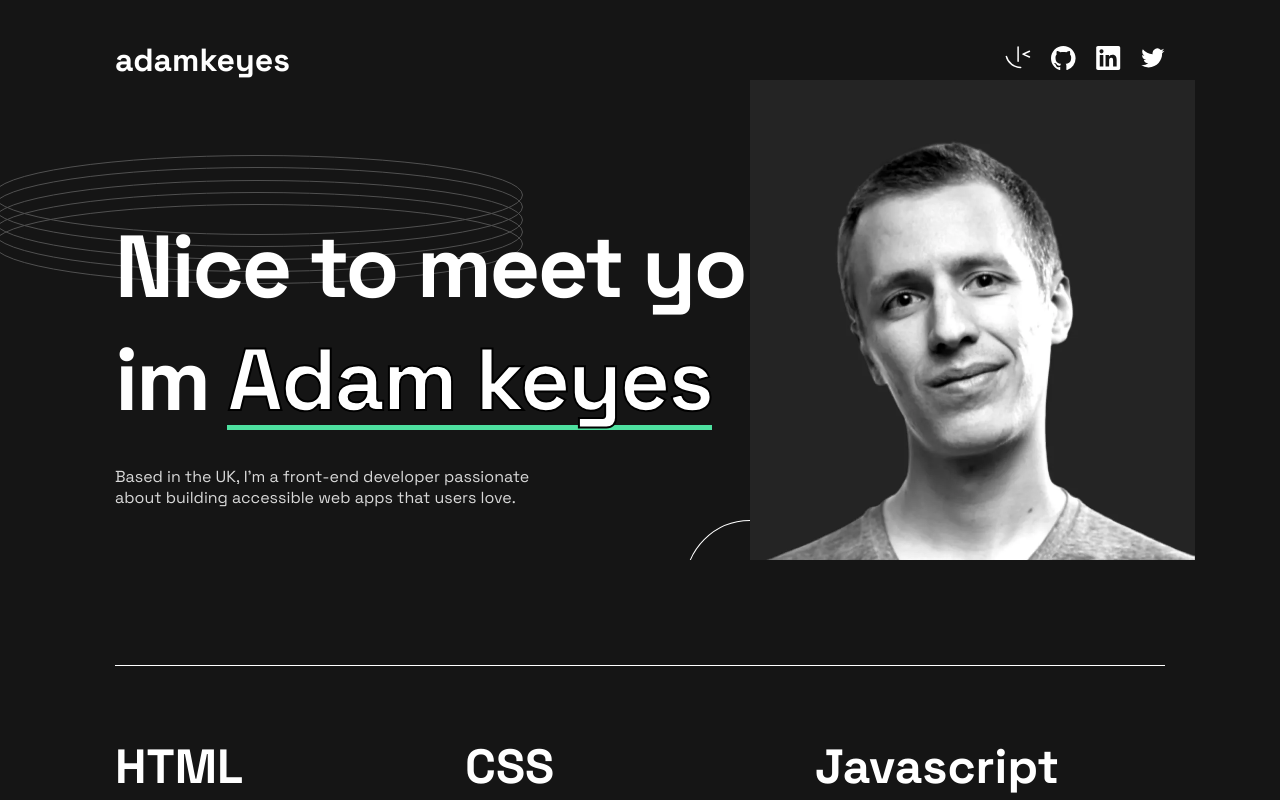
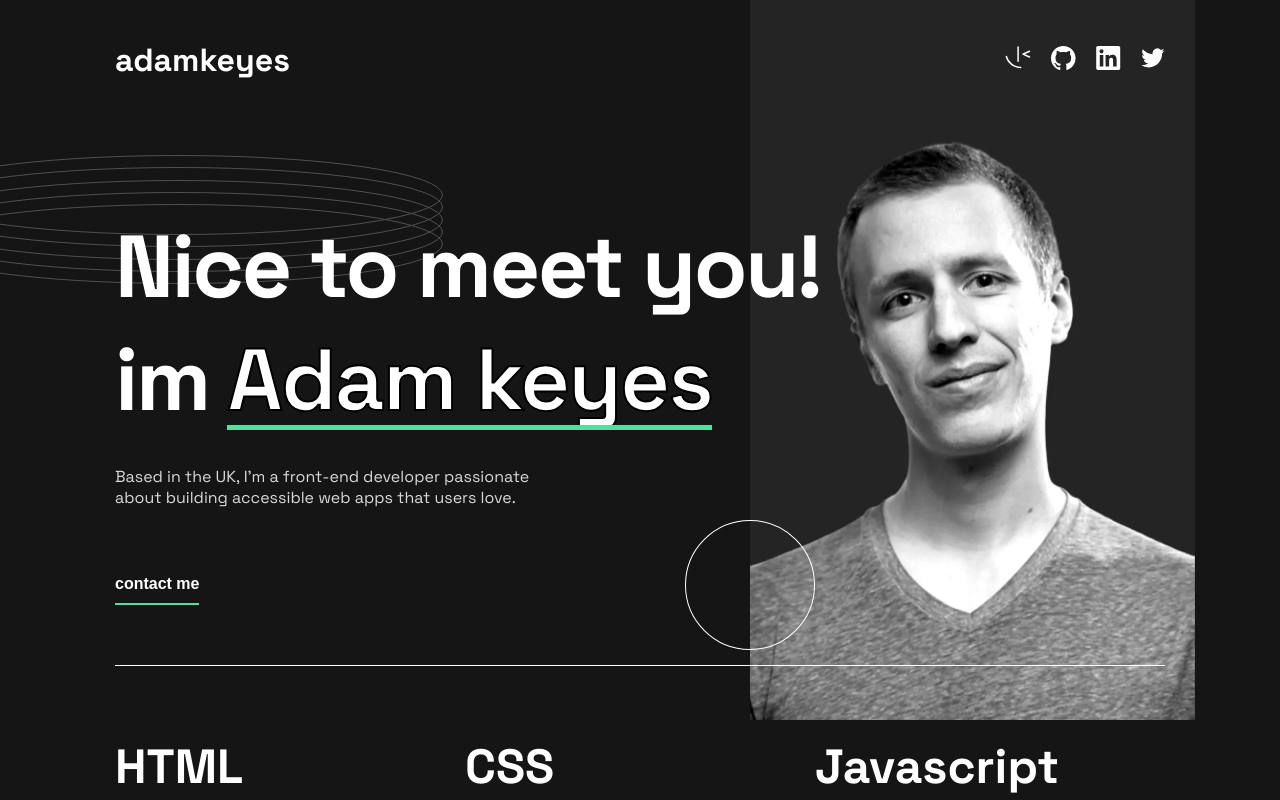
Before and after one commit to shane-brendon/porfolio-nextjs, a Next.js app: page / in a window 1280 px wide. Shown: the top 800 px of the page. Built offline with nearby package versions, Linux system fonts and the light colour scheme.

Commit message:
refont patterns

```diff
--- a/src/components/Footer/Footer.jsx
+++ b/src/components/Footer/Footer.jsx
@@ -27,9 +27,9 @@ const Footer = () => {
         </div>
       </div>
 
-      <div className='ringPattern--footer'>
+      {/* <div className='ringPattern--footer'>
         <RingPattern />
-      </div>
+      </div> */}
       <div className='container'>
         <LinksComponent />
       </div>
--- a/src/components/Hero/Hero.jsx
+++ b/src/components/Hero/Hero.jsx
@@ -40,14 +40,18 @@ const Hero = () => {
               height={720}
               sizes='(max-width: 640px) 174px, (max-width: 821px) 322px, 600px'
             />
-            <div className='circlePattern--hero'>
-              <CirclePattern />
+            <div className='circlePattern__hero'>
+              <div className='circlePattern__hero--container'>
+                <CirclePattern />
+              </div>
             </div>
           </picture>
         </div>
       </div>
-      <div className='ringPattern--hero'>
-        <RingPattern />
+      <div className='ringPattern__hero'>
+        <div className='ringPattern__hero--container'>
+          <RingPattern />
+        </div>
       </div>
     </section>
   )
--- a/src/components/Hero/hero.scss
+++ b/src/components/Hero/hero.scss
@@ -5,12 +5,13 @@
   .container {
     position: relative;
   }
-
+  .profile-picture {
+    overflow: hidden;
+  }
   .profile-picture img {
     position: absolute;
     top: -13.125rem;
     right: 0;
-    z-index: 1;
   }
 
   .content {
@@ -39,7 +40,6 @@
       background-color: $green;
       bottom: 0.375rem;
       left: 0;
-      z-index: -1;
     }
   }
 
@@ -48,12 +48,17 @@
     padding-bottom: 4.0625rem;
   }
 
-  .ringPattern--hero {
+  .ringPattern__hero {
     position: absolute;
     top: 9.6875rem;
-    left: -0.4375rem;
+    left: 0;
+    &--container {
+      position: relative;
+      left: -5.4375rem;
+      top: 0;
+    }
   }
-  .circlePattern--hero {
+  .circlePattern__hero {
     position: absolute;
     right: calc(27.8125rem - (8.125rem / 2));
     bottom: -3.125rem;
@@ -76,14 +81,19 @@
       height: auto;
     }
     .ringPattern--hero {
-      position: absolute;
-      top: 6.6875rem;
-      left: -17.4375rem;
+      &--container {
+        position: relative;
+        left: -17.4375rem;
+      }
     }
-    .circlePattern--hero {
-      position: absolute;
-      right: calc((-8.125rem / 2));
+    .circlePattern__hero {
       bottom: 2.875rem;
+      overflow: hidden;
+      right: 0;
+      &--container {
+        position: relative;
+        right: calc((-8.125rem / 2));
+      }
     }
   }
   @media screen and (max-width: $mobile) {
@@ -107,13 +117,25 @@
       font-size: 1rem;
       padding-bottom: 2rem;
     }
+    .profile-picture img {
+      z-index: 1;
+    }
     .author--name {
       -webkit-text-stroke: unset;
     }
-    .circlePattern--hero {
+    .ringPattern--hero {
       position: absolute;
-      right: calc((-8.125rem / 2));
+      top: 6.6875rem;
+      width: 300px;
+      &--container {
+        left: -27.4375rem;
+      }
+    }
+    .circlePattern__hero {
       top: 9.375rem;
+      &--container {
+        right: calc((-8.125rem / 2));
+      }
     }
     img {
       max-width: 10.875rem;
--- a/src/components/Skills/Skills.jsx
+++ b/src/components/Skills/Skills.jsx
@@ -18,8 +18,10 @@ const Skills = () => {
           ))}
         </ul>
       </div>
-      <div className='ringPattern--skill'>
-        <RingPattern />
+      <div className='ringPattern__skill'>
+        <div className='ringPattern__skill--container'>
+          <RingPattern />
+        </div>
       </div>
     </section>
   )
--- a/src/components/Skills/skills.scss
+++ b/src/components/Skills/skills.scss
@@ -26,18 +26,27 @@
       padding: 2.5rem 0;
     }
   }
-  .ringPattern--skill {
+  .ringPattern__skill {
     position: absolute;
     bottom: 0;
-    right: -11.5625rem;
+    right: 0;
+    overflow: hidden;
+    &--container {
+      position: relative;
+      right: -11.5625rem;
+    }
   }
 
   @media screen and (max-width: $tablet) {
     padding-top: 4rem;
-    .ringPattern--skill {
+    .ringPattern__skill {
       position: absolute;
       bottom: 0;
-      right: -21.875rem;
+
+      &--container {
+        position: relative;
+        right: -21.875rem;
+      }
     }
     ul {
       grid-template-columns: repeat(2, 1fr);
--- a/src/lib/BtnGreenBar/BtnGreenBar.scss
+++ b/src/lib/BtnGreenBar/BtnGreenBar.scss
@@ -10,7 +10,7 @@
     font-weight: 700;
     color: $white;
     background-color: transparent;
-
+    cursor: pointer;
     &:hover,
     &:active {
       color: $green;
--- a/src/styles/global.scss
+++ b/src/styles/global.scss
@@ -13,7 +13,7 @@ li {
   margin: 0;
 }
 section {
-  overflow: hidden;
+  // overflow: hidden;
 }
 a {
   color: inherit;
```
